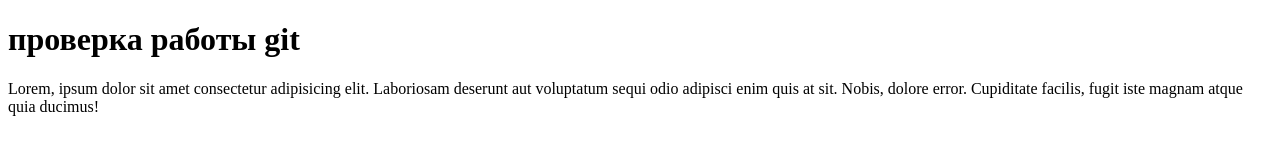
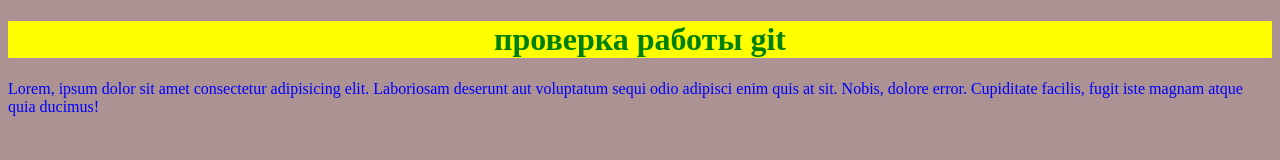
Before and after one commit to Linseaz/test-git, a plain HTML site: page index.html in a window 1280 px wide. Drawn offline with Linux system fonts and the light colour scheme.

Commit message:
init: style.css

```diff
--- a/index.html
+++ b/index.html
@@ -5,6 +5,7 @@
     <meta http-equiv="X-UA-Compatible" content="IE=edge">
     <meta name="viewport" content="width=device-width, initial-scale=1.0">
     <title>Document</title>
+    <link rel="stylesheet" href="style.css">
 </head>
 <body>
     <h1>проверка работы git</h1>
--- /dev/null
+++ b/style.css
@@ -0,0 +1,13 @@
+body {
+    background-color: rgb(172, 146, 146);
+}
+
+h1 {
+    color: green;
+    background-color: yellow;
+    text-align: center;
+}
+
+p {
+    color: blue;
+}
```
